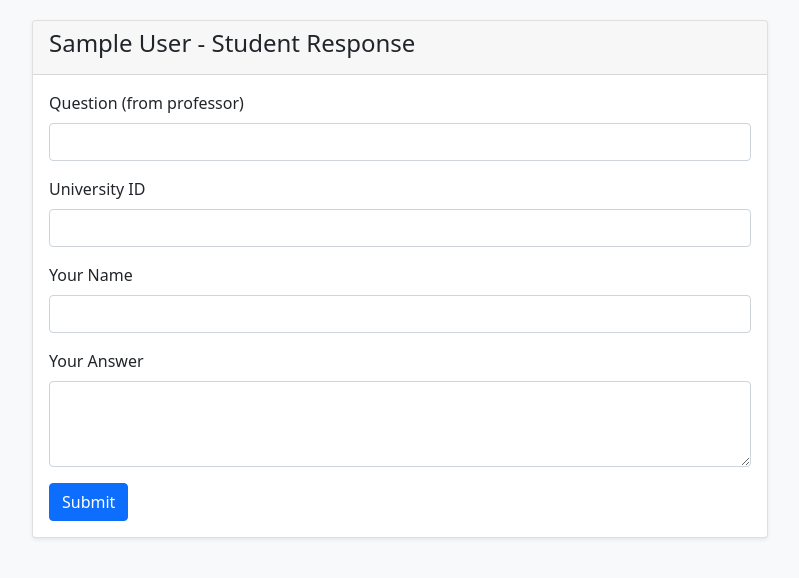
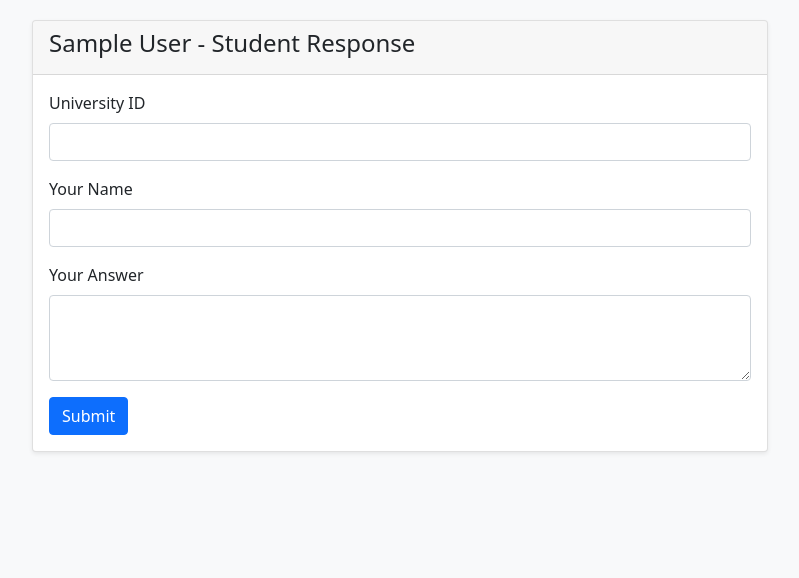
Before and after one commit to alekwu/HKU-MSMK-In-Class-Responses, a Flask app: page /student in a window 1280 px wide. Shown: the top 578 px of the page, without its empty margins (240-1039 px from the left). Run offline with Flask 3, Linux system fonts and the light colour scheme; the visitor is signed in with stand-in values (Sample User, id 1); some libraries are stand-ins or nearby versions.

Commit message:
Update student.html

```diff
--- a/templates/student.html
+++ b/templates/student.html
@@ -10,15 +10,11 @@
             <div class="card-body">
                 {% if submitted %}
                 <div class="alert alert-success">
-                    Your response has been submitted! You can submit another answer below.
+                    Your response has been submitted successfully!
                 </div>
                 {% endif %}
 
                 <form method="POST">
-                    <div class="mb-3">
-                        <label for="question_text" class="form-label">Question (from professor)</label>
-                        <input type="text" class="form-control" id="question_text" name="question_text" required>
-                    </div>
                     <div class="mb-3">
                         <label for="uid" class="form-label">University ID</label>
                         <input type="text" class="form-control" id="uid" name="uid" required>
```
